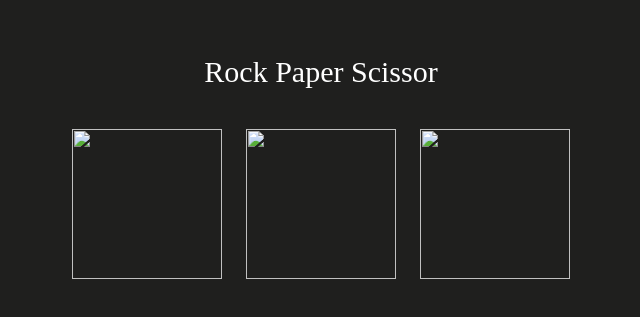
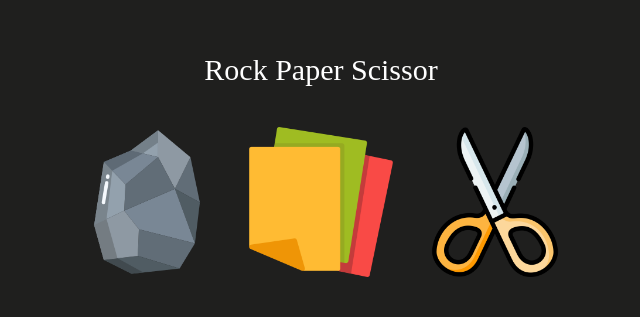
Before and after one commit to rahulx64/rockpaperscissors, a plain HTML site: page index.html in a window 1280 px wide. Shown: the part 243-560 px from the top of the page, without its empty margins (319-959 px from the left). Drawn offline with Linux system fonts and the light colour scheme.

Commit message:
Update index.html

```diff
--- a/index.html
+++ b/index.html
@@ -43,13 +43,13 @@
       <p class="x">Rock Paper Scissor</p>
       <div class="image-container">
             <button onclick="play('rock')">
-                  <img src="./6-rockpaperscissor-icons/rock.png" alt="">
+                  <img src="./rock.png" alt="">
             </button>
             <button onclick="play('paper')">
-                  <img src="./6-rockpaperscissor-icons/paper.png" alt="">
+                  <img src="./paper.png" alt="">
             </button>
             <button onclick="play('scissors')">
-                  <img src="./6-rockpaperscissor-icons/scissors.png" alt="">
+                  <img src="./scissors.png" alt="">
             </button>
       </div>
 
```
